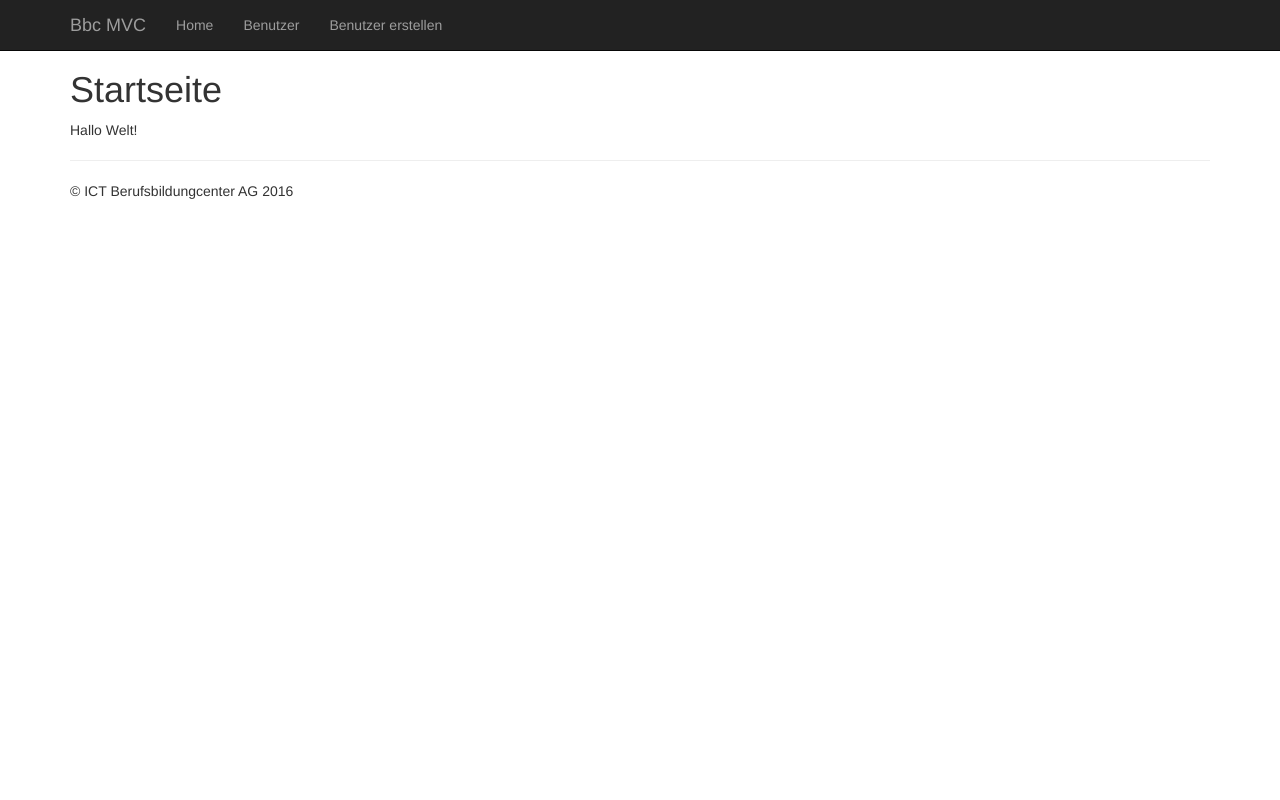
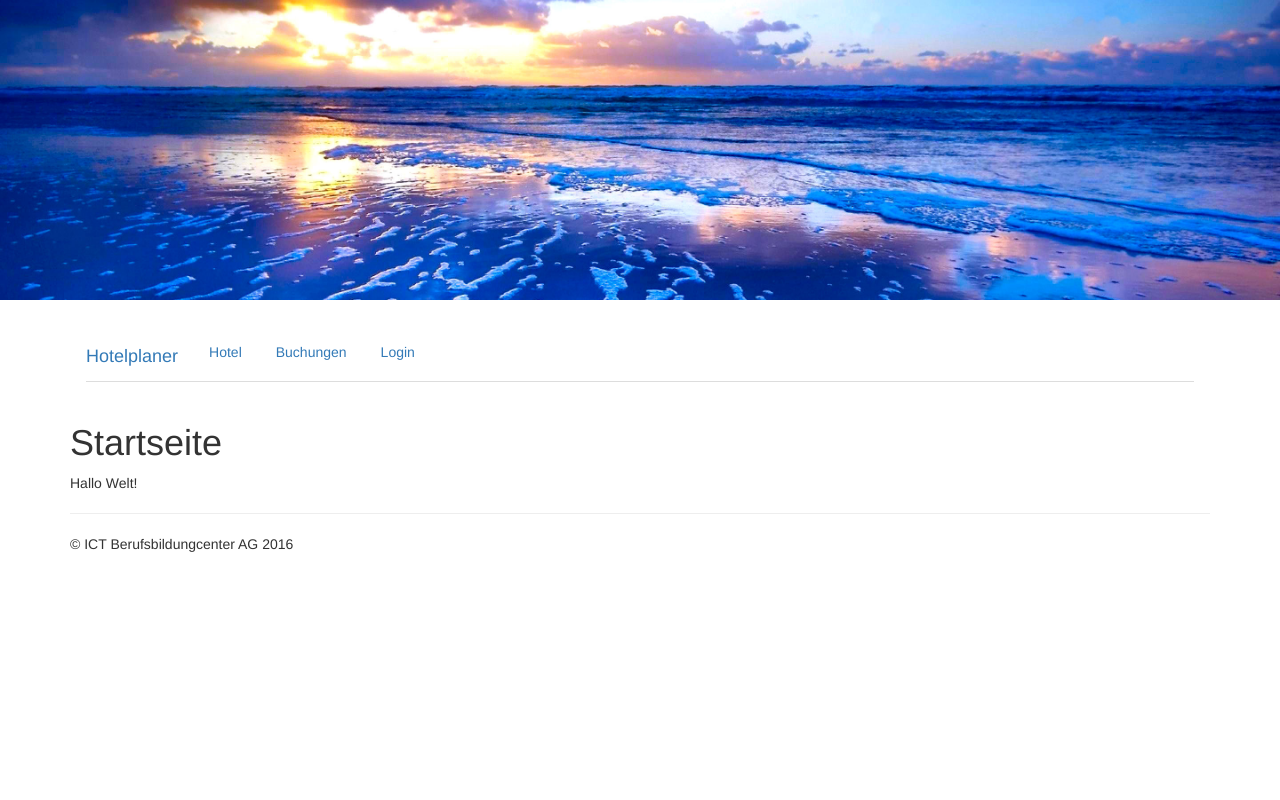
Before and after one commit to ThinhDavidVuong/Hotelplaner, a PHP site: page / in a window 1280 px wide. Run offline with PHP 8.4, Linux system fonts and the light colour scheme; some libraries are stand-ins or nearby versions.

Commit message:
Update Hotelurlaub
Grundstruktur für unsere Webseite

```diff
--- a/public/css/style.css
+++ b/public/css/style.css
@@ -1,3 +1,24 @@
-body {
-  padding-top: 50px;
+.back {
+  position: absolute;
+  height: 100%;
+  width: 100%;
+  background-color: transparent;
+  /*background-image:linear-gradient(blue -180%, white 80%);*/
 }
+
+div.container {
+  background: white;
+}
+
+div.jumbotron {
+
+  height: 300px;
+  background-image: url("../images/meer.jpg");
+  background-repeat: no-repeat;
+  background-position: 100% 40%;
+  background-size: cover;
+}
+
+#view {
+
+}
--- a/view/footer.php
+++ b/view/footer.php
@@ -3,6 +3,7 @@
           <p>&copy; ICT Berufsbildungcenter AG 2016</p>
         </footer>
     </div>
+</div>
 
     <script src="https://ajax.googleapis.com/ajax/libs/jquery/1.11.3/jquery.min.js"></script>
     <script src="https://maxcdn.bootstrapcdn.com/bootstrap/3.3.6/js/bootstrap.min.js" integrity="sha384-0mSbJDEHialfmuBBQP6A4Qrprq5OVfW37PRR3j5ELqxss1yVqOtnepnHVP9aJ7xS" crossorigin="anonymous"></script>
--- a/view/header.php
+++ b/view/header.php
@@ -20,8 +20,10 @@
     <![endif]-->
   </head>
   <body>
-    <nav class="navbar navbar-inverse navbar-fixed-top">
+  <div class="back">
+      <div class="jumbotron"></div>
           <div class="container">
+              <nav class="navbar navbar-fixed-center">
                       <div class="navbar-header">
                           <button type="button" class="navbar-toggle collapsed" data-toggle="collapse" data-target="#navbar" aria-expanded="false" aria-controls="navbar">
                               <span class="sr-only">Toggle navigation</span>
@@ -29,18 +31,22 @@
                               <span class="icon-bar"></span>
                               <span class="icon-bar"></span>
                           </button>
-          <a class="navbar-brand" href="/">Bbc MVC</a>
+                          <a class="navbar-brand" href="/">Hotelplaner</a>
                       </div>
                       <div id="navbar" class="collapse navbar-collapse">
-          <ul class="nav navbar-nav">
-            <li><a href="/">Home</a></li>
-            <li><a href="/user">Benutzer</a></li>
-            <li><a href="/user/create">Benutzer erstellen</a></li>
+        <!--                  <ul class="nav navbar-nav">-->
+        <!--                      <li><a href="/">Home</a></li>-->
+        <!--                      <li><a href="/user">Benutzer</a></li>-->
+        <!--                      <li><a href="/user/create">Benutzer erstellen</a></li>-->
+        <!--                  </ul>-->
+
+                          <ul class="nav nav-tabs">
+                              <li><a href="/">Hotel</a></li>
+                              <li><a href="/user">Buchungen</a></li>
+                              <li><a href="/user/create">Login</a></li>
                           </ul>
                       </div><!--/.nav-collapse -->
                   </div>
               </nav>
-
       <div class="container">
-
           <h1><?= $heading ?></h1>
```
Also changed, not shown: public/images/meer.jpg (added). Lines whose indentation alone changed are shown as unchanged.
